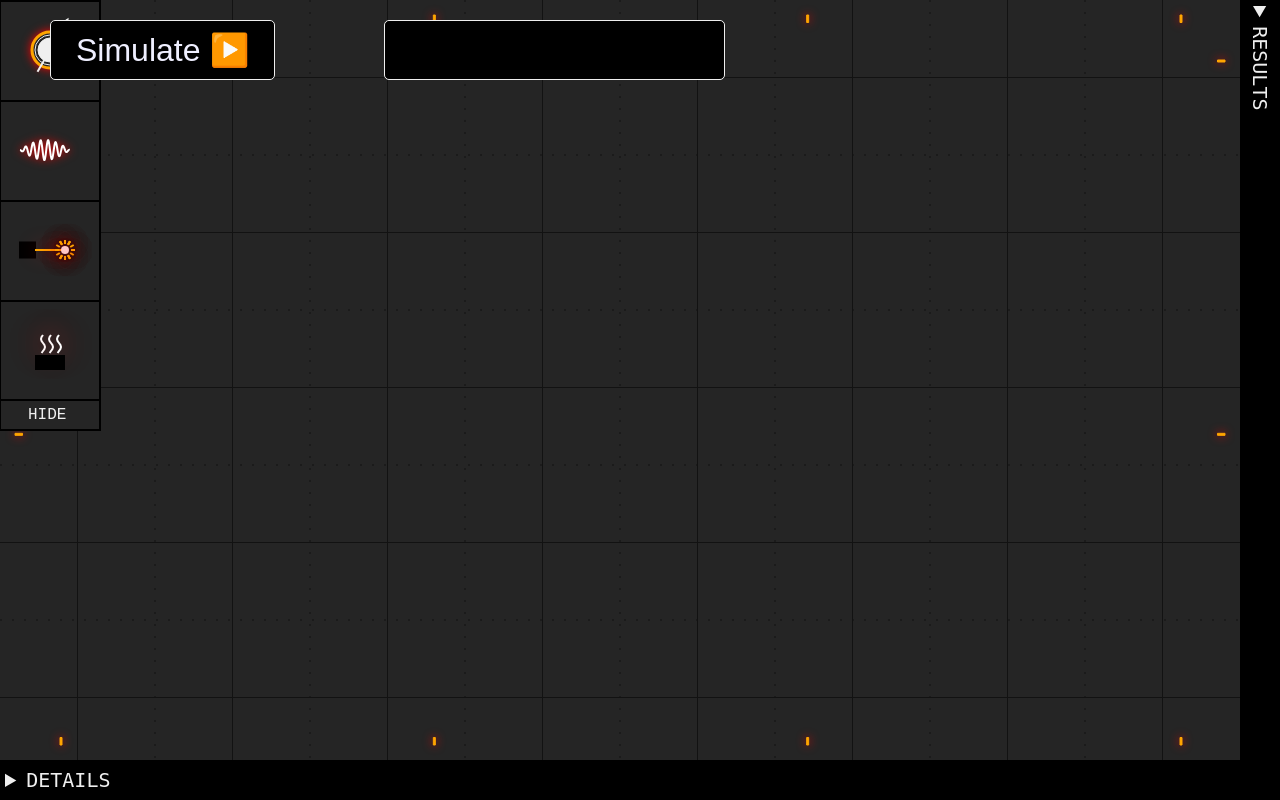
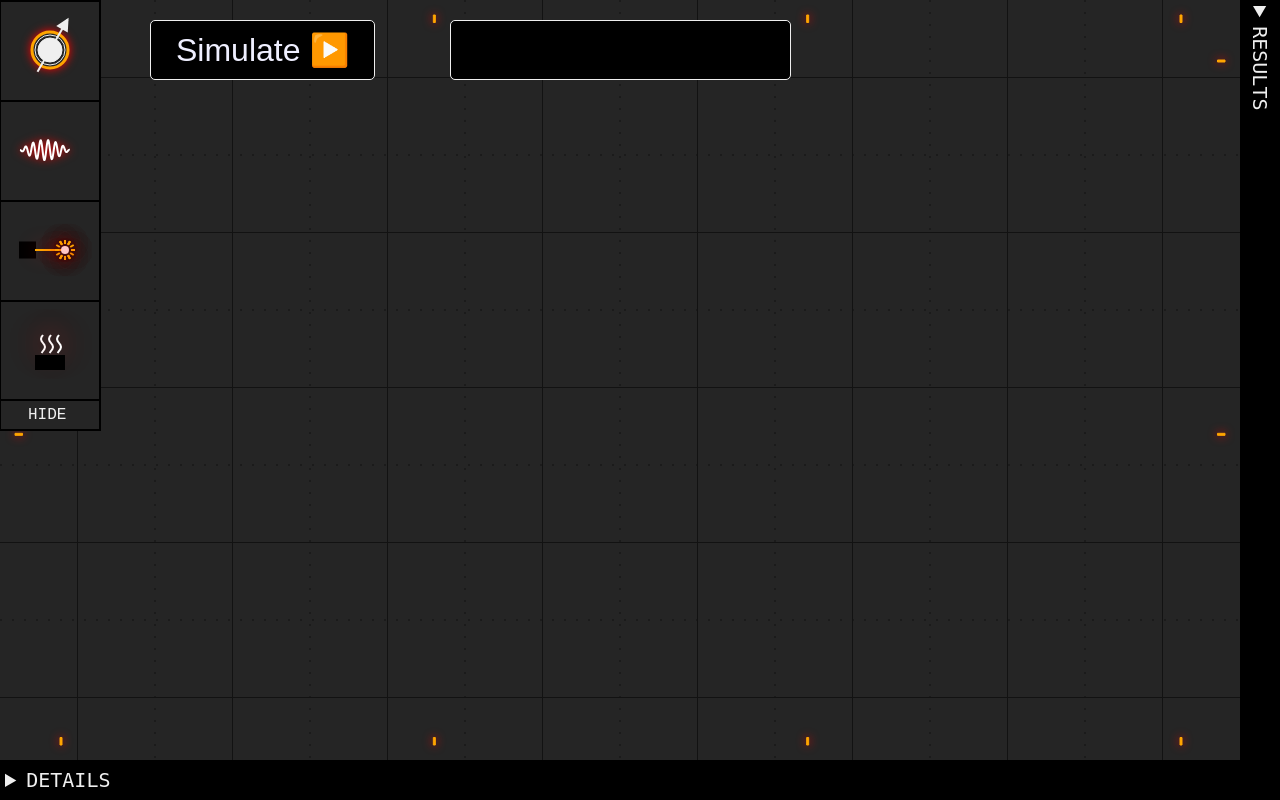
Before and after one commit to qutip/qutip-virtual-lab, a React (Vite) app: page / in a window 1280 px wide. Built offline with nearby package versions, Linux system fonts and the light colour scheme.

Commit message:
tweak spacing, transparency

```diff
--- a/src/App.css
+++ b/src/App.css
@@ -23,7 +23,7 @@ button {
   background-color: black;
   position: absolute;
   top: 20px;
-  left: 50px;
+  left: 150px;
   border: 1px solid #efefef;
 }
 
@@ -46,7 +46,7 @@ details {
 
 #details-toggle[open] {
   height: 50vh;
-  background-color: #121212
+  background-color: #121212aa
 }
 
 #results-toggle {
@@ -58,7 +58,8 @@ details {
 
 #results-toggle[open] {
   width: 50vw;
-  background-color: #121212;
+  background-color: #121212aa;
+  z-index: 3;
 }
 
 summary {
@@ -89,7 +90,7 @@ summary:hover {
 #demos {
   position: absolute;
   top: 20px;
-  left: 30vw;
+  left: 450px;
   border: 1px solid #efefef;
   border-radius: 5px;
 }
```
